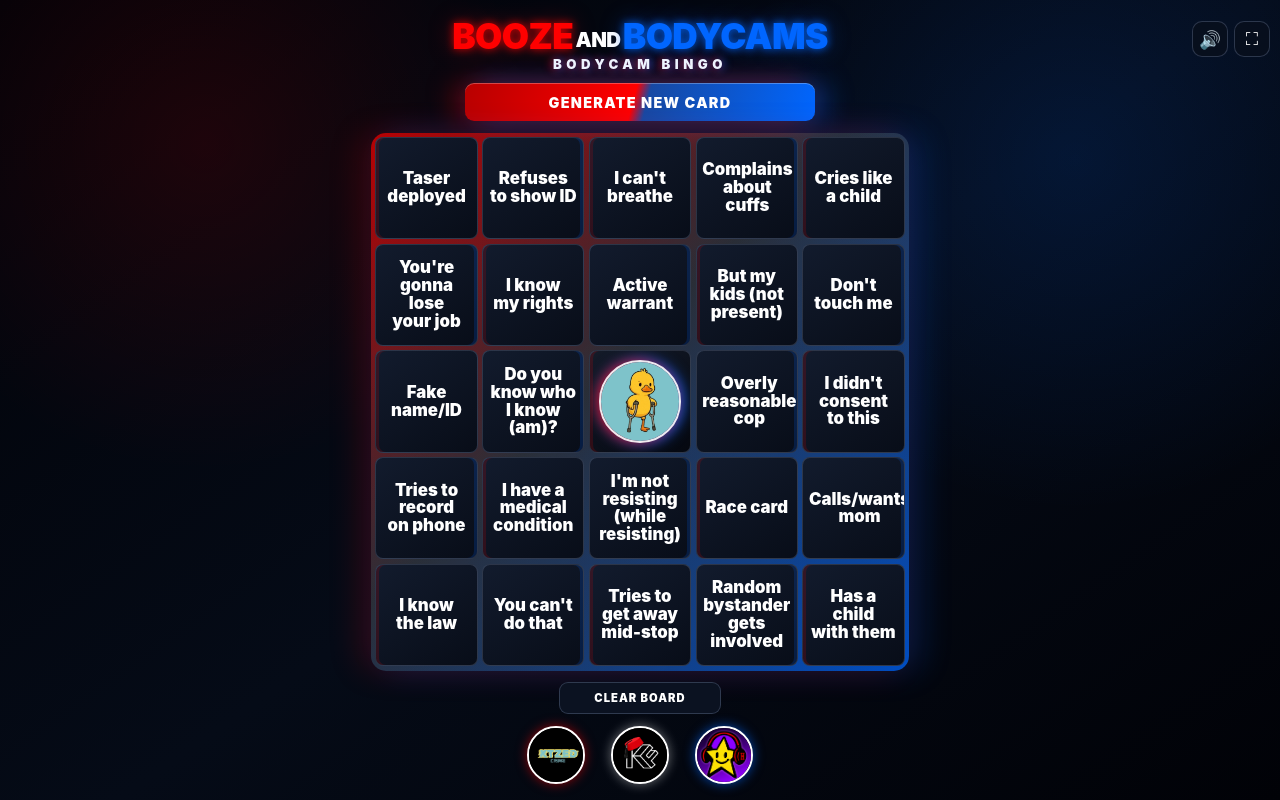
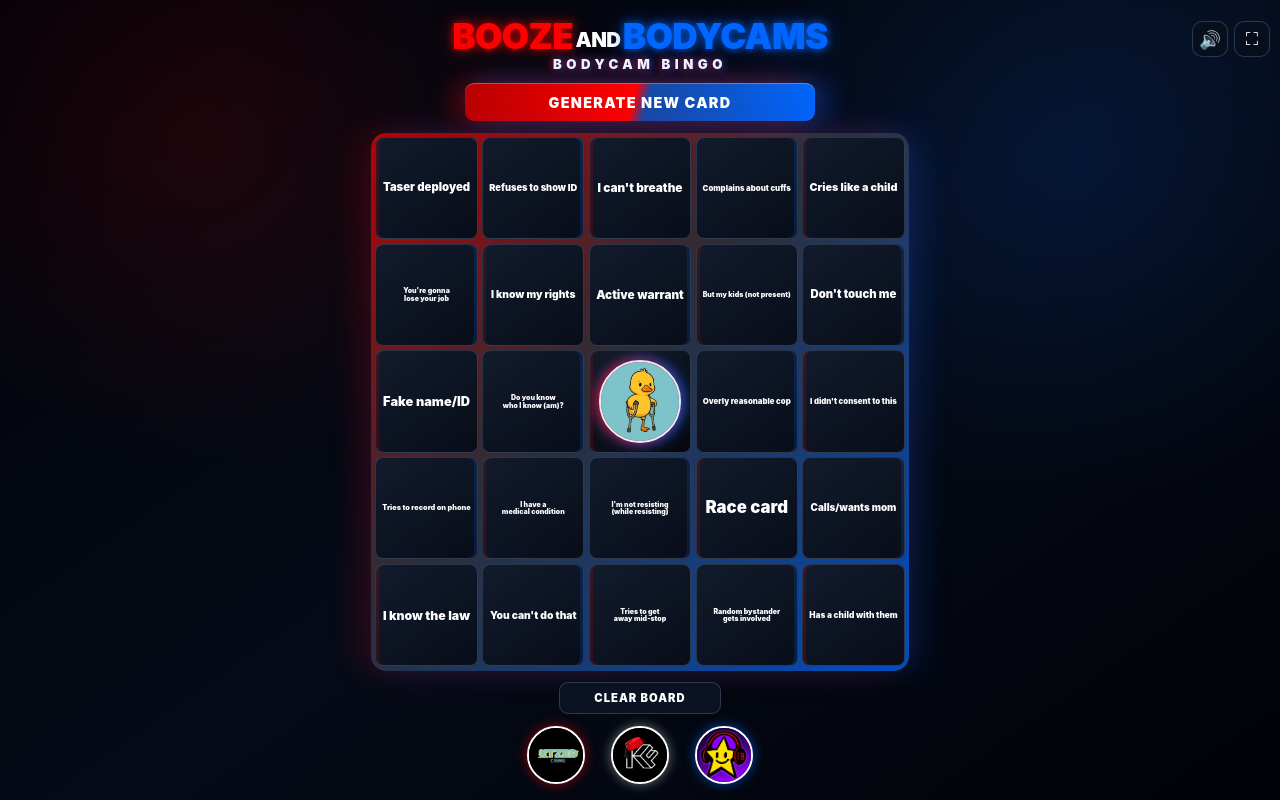
Before and after one commit to Hoopeystar/hoopeystar-site, a plain HTML site: page bodycambingo/index.html in a window 1280 px wide. Drawn offline with Linux system fonts and the light colour scheme.

Commit message:
Update index.html

```diff
--- a/bodycambingo/index.html
+++ b/bodycambingo/index.html
@@ -166,6 +166,7 @@
       hyphens: none; word-break: normal; overflow-wrap: normal;
       transition: transform .12s ease, border-color .18s ease, filter .18s ease; touch-action: manipulation;
     }
+    .cell > span { display: block; max-width: 100%; }
     .cell:hover, .cell:focus-visible { z-index: 2; border-color: rgba(255,255,255,.75); filter: brightness(1.25); outline: none; }
     .cell:active { transform: scale(.96); }
     .cell:nth-child(odd) { box-shadow: inset 3px 0 rgba(255,0,0,.15); }
@@ -473,7 +474,31 @@ Cries like a child
         }
         board.append(cell);
       }
+
+      requestAnimationFrame(fitBoardText);
     }
+
+    function fitBoardText() {
+      board.querySelectorAll(`.cell:not(.free)`).forEach(cell => {
+        const label = cell.querySelector(`span`);
+        if (!label) return;
+
+        label.style.fontSize = ``;
+        const cellStyle = getComputedStyle(cell);
+        const availableWidth = cell.clientWidth - parseFloat(cellStyle.paddingLeft) - parseFloat(cellStyle.paddingRight);
+        const availableHeight = cell.clientHeight - parseFloat(cellStyle.paddingTop) - parseFloat(cellStyle.paddingBottom);
+        let fontSize = parseFloat(cellStyle.fontSize);
+        const minimumFontSize = 7;
+
+        while ((label.scrollWidth > availableWidth || label.scrollHeight > availableHeight) && fontSize > minimumFontSize) {
+          fontSize = Math.max(minimumFontSize, fontSize - .5);
+          label.style.fontSize = `${fontSize}px`;
+        }
+      });
+    }
+
+    const boardResizeObserver = new ResizeObserver(() => requestAnimationFrame(fitBoardText));
+    boardResizeObserver.observe(board);
 
     function escapeHtml(value) {
       const temp = document.createElement("div");
```
